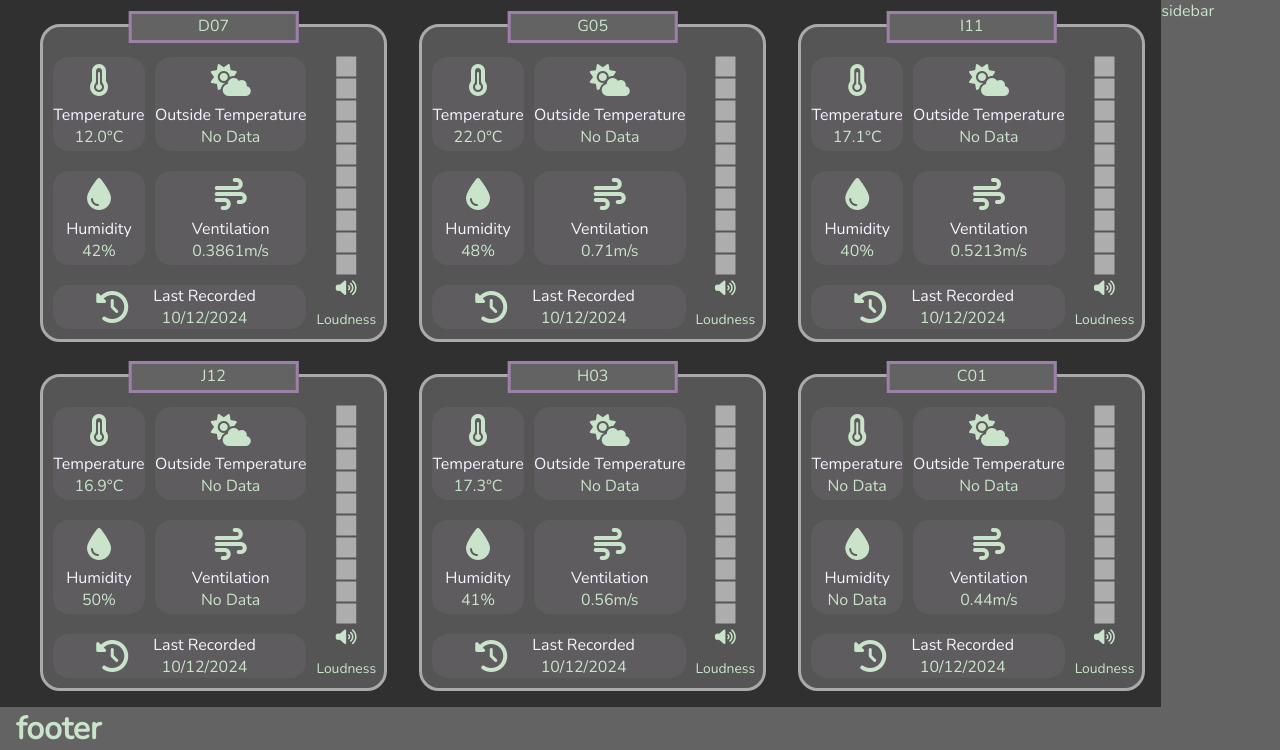
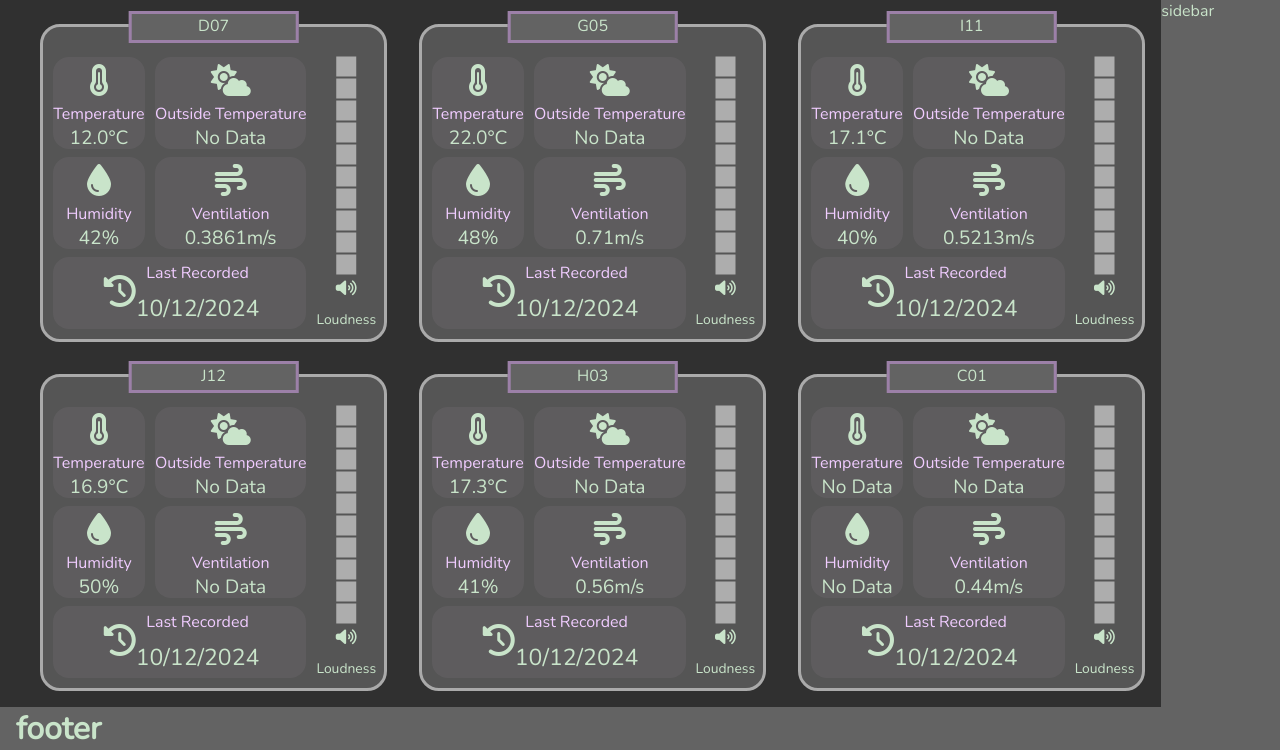
Before and after one commit to ayyboisss/CMesha, a Flask app: page / in a window 1280 px wide. Shown: the part 50-800 px from the top of the page. Run offline with Flask 3, Linux system fonts and the light colour scheme; data comes from the database, SQL or seed files in the repository; some libraries are stand-ins or nearby versions.

Commit message:
Fixed sizing issues god bless

```diff
--- a/static/css/layout.css
+++ b/static/css/layout.css
@@ -161,6 +161,7 @@ main {
   left: 50%;
   transform: translate(-50%, 0);
   top: -1em;
+  z-index: 1;
   /* text inside the title box*/
 }
 .classroom-grid-title:hover {
@@ -187,6 +188,8 @@ main {
   /* Third grid */
 }
 .classroom-grid-items ul {
+  /* There's an issue related with font-size breaking the layout */
+  /* via overflowing the content, DO NOT USE font-size */
   box-sizing: border-box;
   position: relative;
   height: 100%;
@@ -200,13 +203,11 @@ main {
   grid-template-areas: "temp outTemp sound" "humidity windSpd sound" "date date sound";
   grid-template-columns: 1fr 1fr 0.1fr;
   grid-template-rows: 1fr 1fr 0.1fr;
-  row-gap: 20px;
+  row-gap: 0.5em;
   -moz-column-gap: 10px;
        column-gap: 10px;
   list-style: none;
   text-align: center;
-  /* There's an issue related with font-size breaking the layout */
-  /* via overflowing the content, DO NOT USE font-size */
 }
 .classroom-grid-items ul li:not(.sound) {
   white-space: nowrap;
@@ -214,7 +215,7 @@ main {
   border-radius: 1rem;
 }
 .classroom-grid-items ul li:not(.sound) div:not(.sound-db) {
-  font-size: 2vh;
+  font-size: 1.2em;
 }
 .classroom-grid-items ul li:not(.sound) > * {
   display: block;
@@ -225,13 +226,13 @@ main {
 }
 .classroom-grid-items ul li:not(.sound) > i::before {
   position: relative;
-  top: 50%;
+  bottom: -50%;
 }
 .classroom-grid-items ul li:not(.sound) > small {
   padding: 0;
 }
 .classroom-grid-items ul .icon-text {
-  color: #fbf2ff;
+  color: #f0ccff;
   font-size: 1rem;
   padding-top: 10px;
   display: block;
@@ -275,14 +276,12 @@ main {
   grid-area: date;
 }
 .classroom-grid-items ul .date .date-grid {
-  margin-left: 15%;
+  margin-left: 20%;
   margin-right: 20%;
   display: grid;
   grid-template-areas: "icon st" "icon text";
-  grid-template-columns: 1fr 1fr;
+  grid-template-columns: 0.5fr 1fr;
   grid-template-rows: 1fr 1fr;
-  -moz-column-gap: 20px;
-       column-gap: 20px;
 }
 .classroom-grid-items ul .date .date-grid > i {
   grid-area: icon;
@@ -293,16 +292,18 @@ main {
 .classroom-grid-items ul .date .date-grid i::before {
   position: relative;
   font-size: 2rem;
-  top: 0.8vh;
+  bottom: -25%;
 }
 .classroom-grid-items ul .date .date-grid .icon-text {
   grid-area: st;
   padding: 0px;
   height: 100%;
+  margin-top: 5px;
 }
 .classroom-grid-items ul .date .date-grid .date-text {
   grid-area: text;
   height: 100%;
+  margin-bottom: 5px;
 }
 
 .sidebar {
--- a/static/css/layout.scss
+++ b/static/css/layout.scss
@@ -182,6 +182,7 @@ main{
     left: 50%;
     transform: translate(-50%, 0);
     top: -1em;
+    z-index: 1;
 
     &:hover{
         border: #F3D8FF solid;
@@ -208,6 +209,8 @@ main{
     border: rgb(170, 170, 170) solid;
     /* Third grid */
     ul{
+        /* There's an issue related with font-size breaking the layout */
+        /* via overflowing the content, DO NOT USE font-size */
         box-sizing: border-box;
         position: relative;
         height: 100%;
@@ -224,20 +227,19 @@ main{
         "date date sound";
         grid-template-columns: 1fr 1fr 0.1fr;
         grid-template-rows: 1fr 1fr 0.1fr;
-        row-gap: 20px;
+        row-gap: 0.5em;
         column-gap: 10px;
         list-style: none;
         text-align: center;
 
-        /* There's an issue related with font-size breaking the layout */
-        /* via overflowing the content, DO NOT USE font-size */
+
 
         li:not(.sound){
             white-space: nowrap;
             background-color: #f3d8ff0e;
             border-radius: 1rem;
             div:not(.sound-db){
-                font-size: 2vh;
+                font-size: 1.2em;
             }
             & > *{
                 display: block;
@@ -247,7 +249,7 @@ main{
                 height: 50%;
                 &::before{
                     position: relative;
-                    top: 50%;
+                    bottom: -50%;
                 }
             }
 
@@ -259,7 +261,7 @@ main{
         }
 
         .icon-text{
-            color: #fbf2ff;
+            color: #f0ccff;
             font-size: 1rem;
             padding-top: 10px;
             display:block
@@ -318,15 +320,14 @@ main{
             grid-area: date;
 
             .date-grid{
-                margin-left: 15%;
+                margin-left: 20%;
                 margin-right: 20%;
                 display: grid;
                 grid-template-areas:
                 "icon st"
                 "icon text";
-                grid-template-columns: 1fr 1fr;
+                grid-template-columns: 0.5fr 1fr;
                 grid-template-rows: 1fr 1fr;
-                column-gap: 20px;
                 & > i{
                     grid-area: icon;
                     display: block;
@@ -336,7 +337,7 @@ main{
                 i::before{
                     position: relative;
                     font-size: 2rem;
-                    top: 0.8vh;
+                    bottom: -25%;
 
 
                 }
@@ -344,10 +345,12 @@ main{
                     grid-area: st;
                     padding: 0px;
                     height: 100%;
+                    margin-top: 5px;
                 }
                 .date-text{
                     grid-area: text;
                     height: 100%;
+                    margin-bottom: 5px;
                 }
             }
         }
```
Also changed, not shown: 1 other file.
